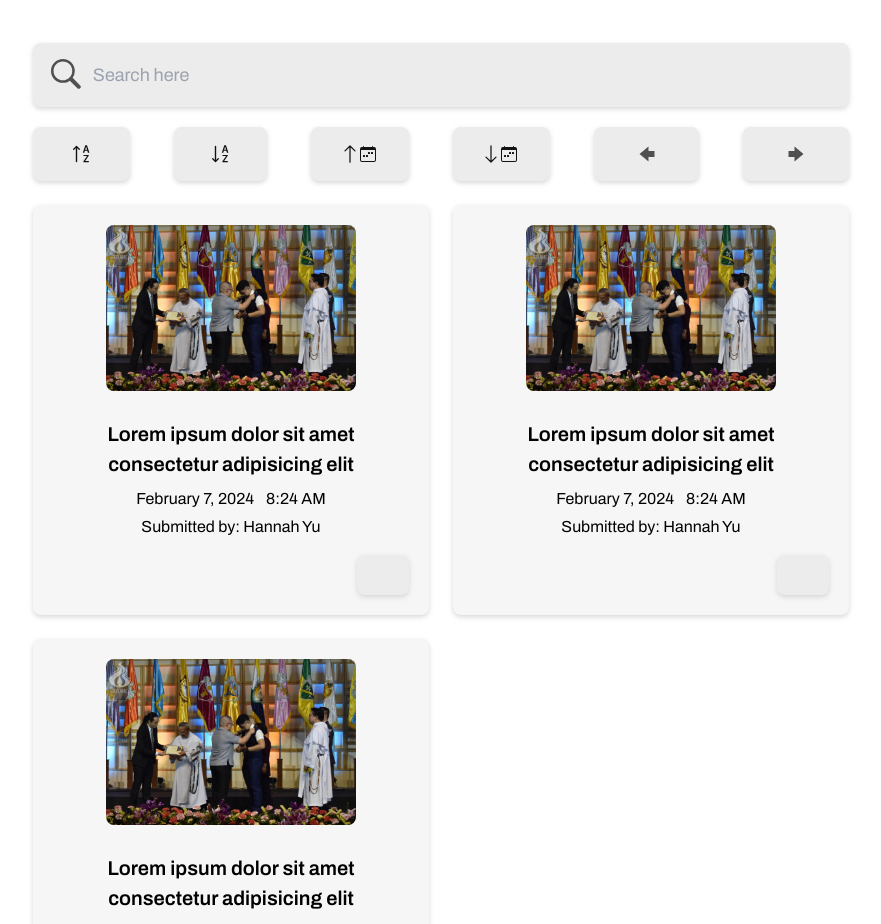
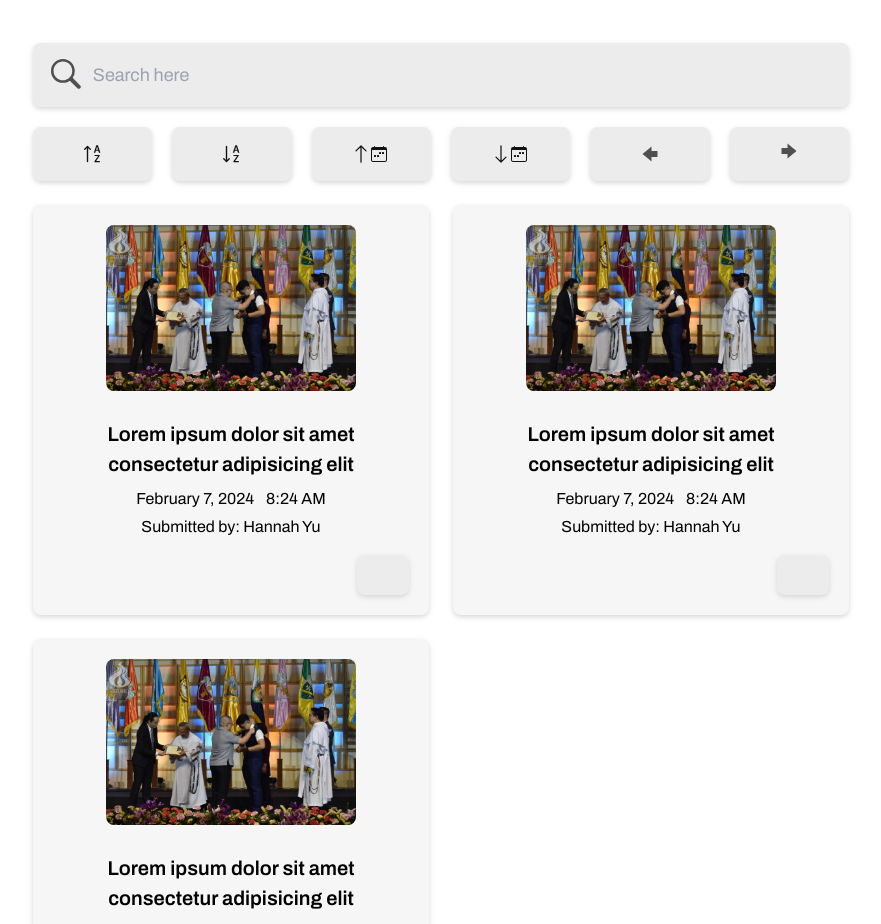
Before and after one commit to judgemongcal/se-becarios-cms, a React (Vite) app in the folder becarios-admin/: page /manage-content in a window 1280 px wide. Shown: the part 1100-2024 px from the top of the page, without its empty margins (367-1248 px from the left). Built offline with nearby package versions, Linux system fonts and the light colour scheme; some icons are missing.

Commit message:
adjusted css of ContentFilters component

```diff
--- a/becarios-admin/src/components/manage-content/ContentFilters.jsx
+++ b/becarios-admin/src/components/manage-content/ContentFilters.jsx
@@ -11,24 +11,24 @@ import { GoArrowLeft, GoArrowRight } from 'react-icons/go';
 function ContentFilters() {
   return (
     <div className=" mt-2 flex w-[100%] flex-row justify-between gap-2  md:gap-5">
-      <button className="alpha-asc bg-brand-input rounded-8 shadow-shadow-db hover:bg-brand-yellow inline-flex flex-row items-center justify-center px-[4%] py-3 duration-300 md:py-4   2xl:px-[7%]">
+      <button className="alpha-asc bg-brand-input rounded-8 shadow-shadow-db hover:bg-brand-yellow inline-flex w-full flex-row items-center justify-center py-3 duration-300   md:py-4">
         <BsSortAlphaUp className="fill-brand-black h-[22px] w-[32px]" />
       </button>
-      <button className="alpha-asc bg-brand-input rounded-8 shadow-shadow-db hover:bg-brand-yellow inline-flex flex-row items-center justify-center px-[4%] py-3 duration-300  md:py-4 2xl:px-[7%]">
+      <button className="alpha-asc bg-brand-input rounded-8 shadow-shadow-db hover:bg-brand-yellow inline-flex w-full flex-row items-center justify-center py-3  duration-300 md:py-4">
         <BsSortAlphaDown className="fill-brand-black h-[22px] w-[28px]" />
       </button>
-      <button className="date-asc bg-brand-input rounded-8 shadow-shadow-db hover:bg-brand-yellow inline-flex flex-row items-center justify-center px-[4%] py-3 duration-300   md:py-4 2xl:px-[7%]">
+      <button className="date-asc bg-brand-input rounded-8 shadow-shadow-db hover:bg-brand-yellow inline-flex w-full flex-row items-center justify-center py-3   duration-300 md:py-4">
         <BsArrowUp className="fill-brand-black ml-[-0.25rem] h-auto w-[20px]" />
         <BsCalendarWeek className="fill-brand-black h-auto w-[16px]" />
       </button>
-      <button className="date-desc bg-brand-input rounded-8 shadow-shadow-db hover:bg-brand-yellow inline-flex flex-row items-center justify-center px-[4%] py-3 duration-300  md:py-4 2xl:px-[7%]">
+      <button className="date-desc bg-brand-input rounded-8 shadow-shadow-db hover:bg-brand-yellow inline-flex w-full flex-row items-center justify-center py-3  duration-300 md:py-4">
         <BsArrowDown className="fill-brand-black ml-[-0.25rem] h-auto w-[20px]" />
         <BsCalendarWeek className="fill-brand-black h-auto w-[16px]" />
       </button>
-      <button className="bg-brand-input rounded-8 shadow-shadow-db hover:bg-brand-light hidden px-[5%] py-3 duration-300 md:block">
+      <button className="bg-brand-input rounded-8 shadow-shadow-db hover:bg-brand-light hidden w-full items-center py-3 duration-300 md:flex md:flex-row md:justify-center">
         <GoArrowLeft className="fill-brand-gray h-auto w-[24px]" />
       </button>
-      <button className="bg-brand-input rounded-8 shadow-shadow-db hover:bg-brand-light duration-30 hidden px-[5%] py-3 md:block">
+      <button className="bg-brand-input rounded-8 shadow-shadow-db hover:bg-brand-light duration-30 hidden w-full py-3 md:flex md:flex-row md:justify-center">
         <GoArrowRight className="fill-brand-gray h-auto w-[24px]" />
       </button>
     </div>
```
